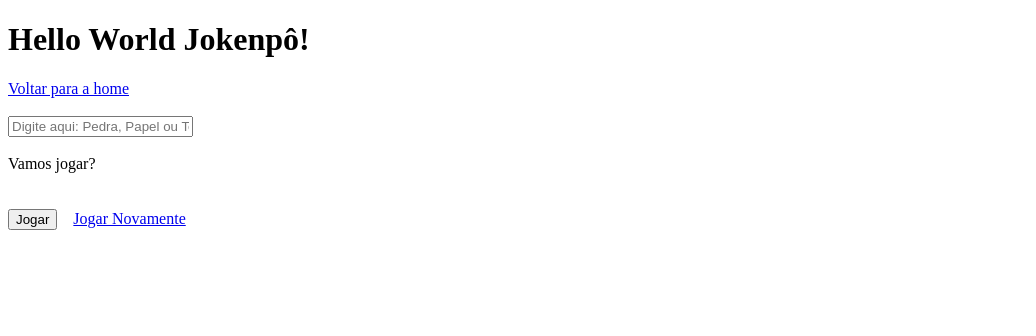
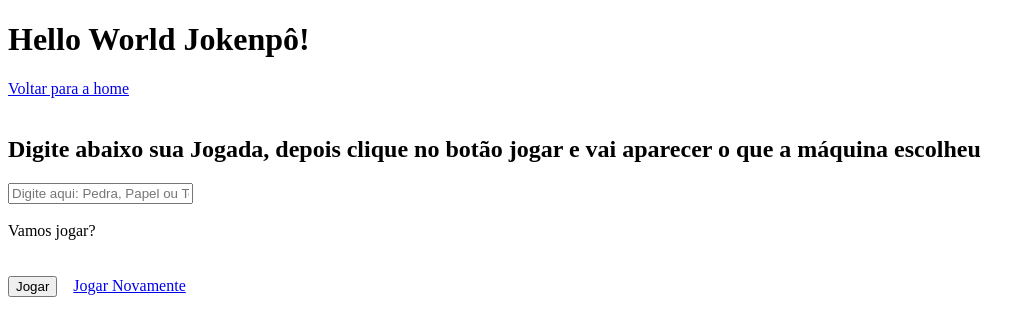
Before and after one commit to jefferson29rodrigues/projeto-vercel, a Next.js app: page /jokenpo in a window 1280 px wide. Shown: the top 336 px of the page, without its empty margins (0-1036 px from the left). Built offline with nearby package versions, Linux system fonts and the light colour scheme.

Commit message:
vez jogador com title

```diff
--- a/pages/jokenpo.js
+++ b/pages/jokenpo.js
@@ -35,6 +35,9 @@ function Jokenpo() {
             <br/><br/>
 
             <div className="jokenpo">
+
+                <h2>Digite abaixo sua Jogada, depois clique no botão jogar e vai aparecer o que a máquina escolheu</h2>
+
                 <input type="text" name="vezUsuario" id="vezUsuario" placeholder="Digite aqui: Pedra, Papel ou Tesoura e Boa Sorte!" />
 
                 <br/><br/>
```
